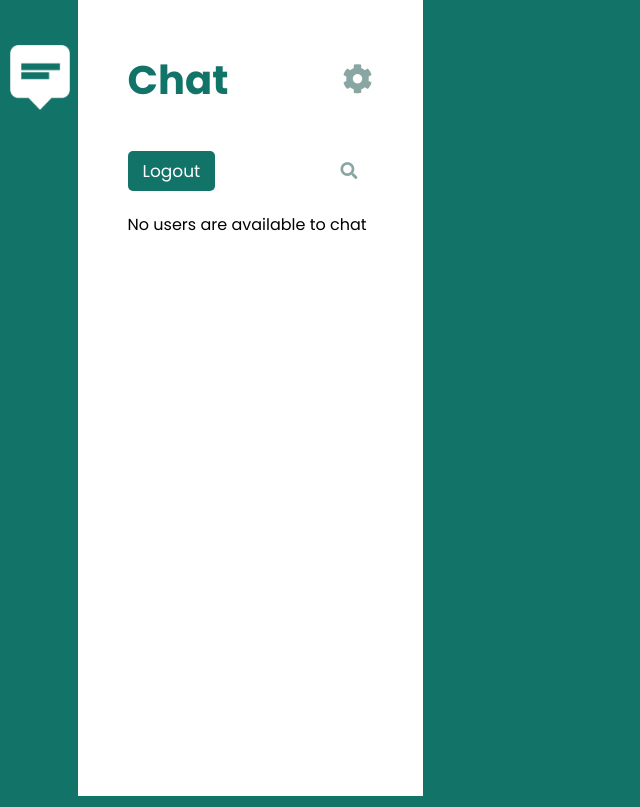
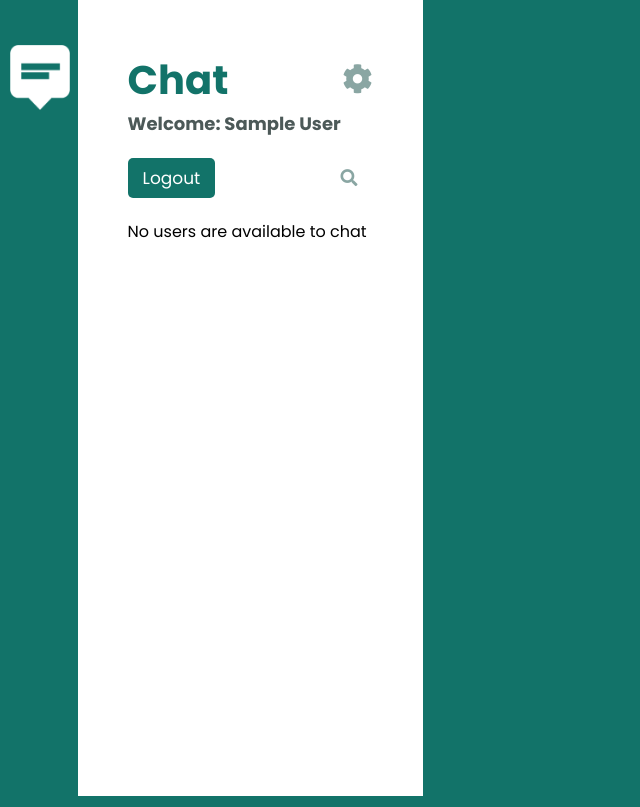
Before and after one commit to da-nielh/real-time-chat-app, a PHP site: page /users.php in a window 1280 px wide. Shown: the whole page, without its empty margins (0-640 px from the left). Run offline with PHP 8.4, Linux system fonts and the light colour scheme; the visitor is signed in with stand-in values (Sample User, id 1).

Commit message:
add welcome user text under the header to users page

```diff
--- a/newstyle.css
+++ b/newstyle.css
@@ -264,19 +264,20 @@
     color: #127369;
 }
 
-.users header {
-    padding-bottom: 30px;
-}
-
 .users header,
 .users-list a {
     display: flex;
     align-items: center;
     flex-wrap: wrap;
-    padding-bottom: 20px;
+    padding-bottom: 0px;
     /* border-bottom: 1px solid #e6e6e6; */
     justify-content: space-between;
     color: #fff !important;
+}
+
+.welcome-message h3 {
+    font-size: 18px;
+    color: #4C5958;
 }
 
 .wrapper img {
--- a/php/edit_profile.php
+++ b/php/edit_profile.php
@@ -20,10 +20,12 @@
     $user = mysqli_fetch_assoc($result);
 
     if(!$user) {
-        echo "User not found.";
+        $_SESSION['message'] = "User not found.";
+        header("location: ../edit_profile.php");
         exit;
     }
 
+    // Check current password if provided
     if(!empty($current_password) && !password_verify($current_password, $user['password'])) {
         $_SESSION['message'] = "Current password is incorrect.";
         header("location: ../edit_profile.php");
--- a/users.php
+++ b/users.php
@@ -6,6 +6,11 @@
   }
 
   $unique_id = $_SESSION['unique_id'];
+
+  // Fetch the current user's details
+  $sql = mysqli_query($conn, "SELECT fname FROM users WHERE unique_id = '{$unique_id}'");
+  $row = mysqli_fetch_assoc($sql);
+  $user_name = $row['fname']; // or use 'fname' and 'lname' for full name
 ?>
 <?php include_once "header.php"; ?>
 <body>
@@ -35,6 +40,9 @@
         <h1>Chat</h1>
         <a href="edit_profile.php" class="settings-icon"><i class="fas fa-cog"></i></a>
       </header>
+      <div class="welcome-message">
+        <h3>Welcome: <?php echo $user_name; ?></h3>
+      </div>
       <div class="search">
           <input type="text" placeholder="Enter name to search..." />
           <a href="php/logout.php?logout_id=<?php echo $unique_id; ?>" class="logout">Logout</a>
```
